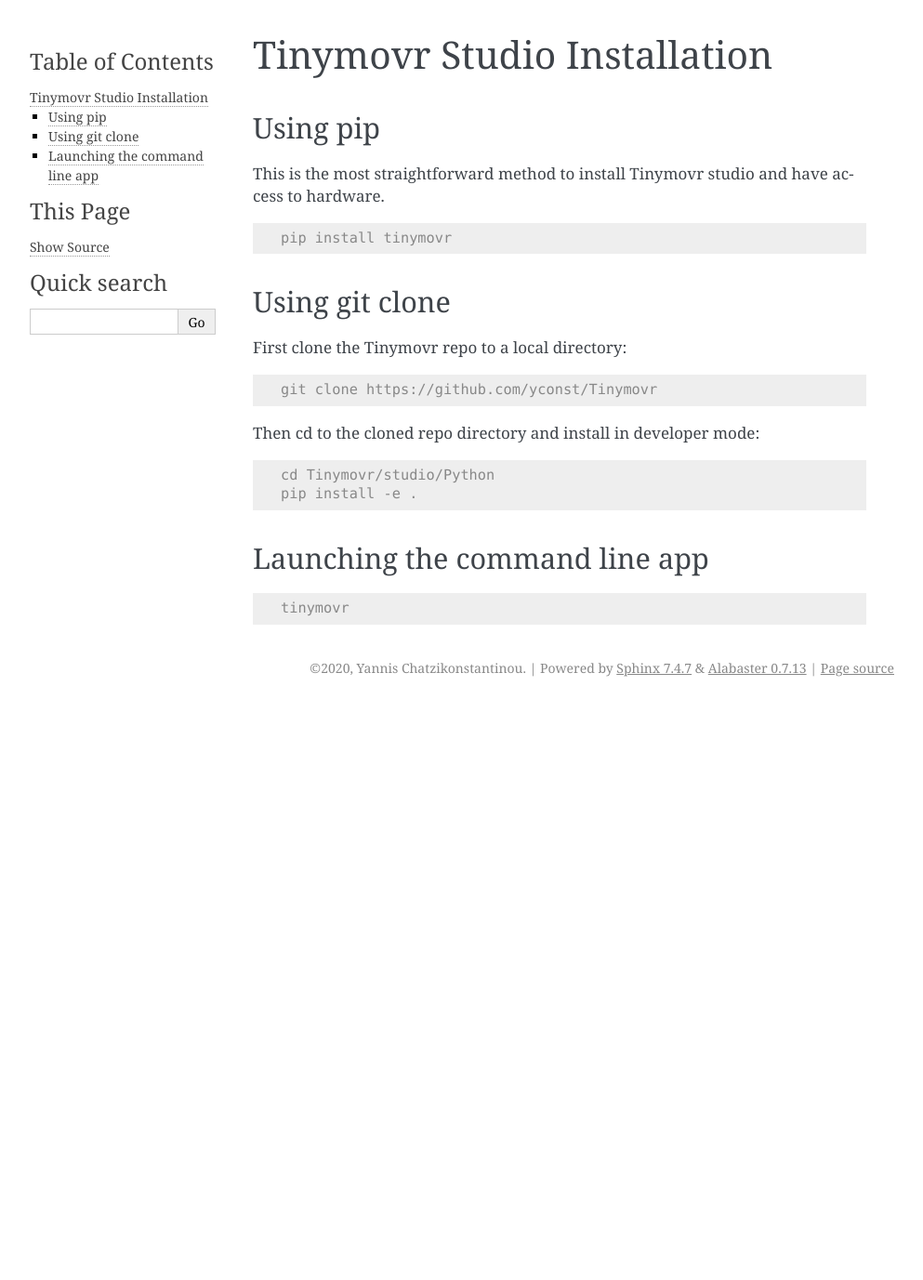
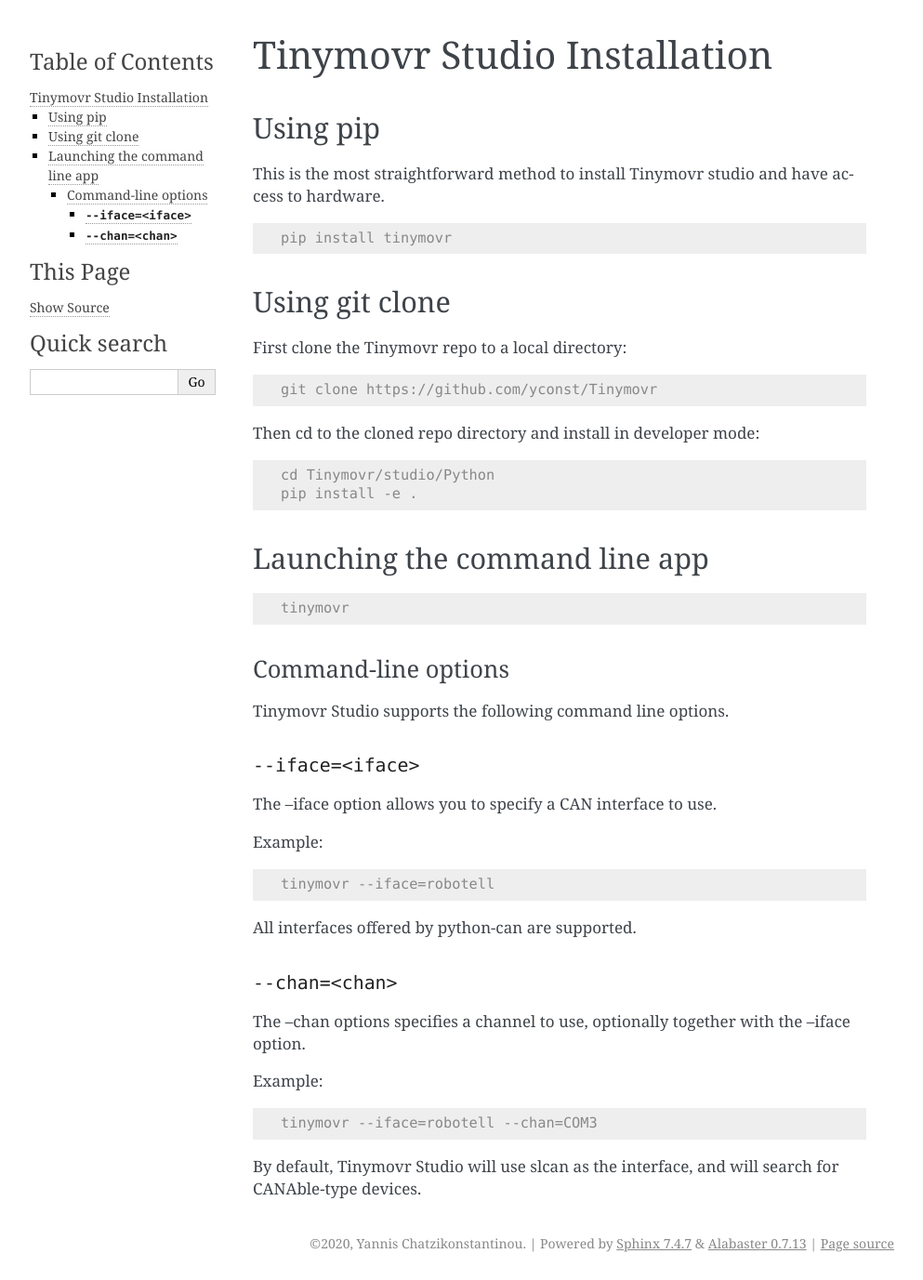
Before and after one commit to tinymovr/Tinymovr, a Sphinx documentation site: the page built from docs/studio/installation.rst, in a window 1280 px wide. Shown: the whole page at 93% size, without its empty margins (148-1141 px from the left). Built offline with Sphinx 7.4.7, drawn with Linux system fonts in a browser that asks for light colours; before the commit the page ends 900 px from its top, so only the background shows below that.

Commit message:
Command line option documentation

```diff
--- a/docs/studio/installation.rst
+++ b/docs/studio/installation.rst
@@ -33,3 +33,35 @@
 .. code-block:: console
 
     tinymovr
+
+Command-line options
+********************
+
+Tinymovr Studio supports the following command line options.
+
+
+``--iface=<iface>``
+===================
+
+The --iface option allows you to specify a CAN interface to use.
+
+Example:
+
+.. code-block:: console
+
+    tinymovr --iface=robotell
+
+All interfaces offered by python-can are supported.
+
+``--chan=<chan>``
+=================
+
+The --chan options specifies a channel to use, optionally together with the --iface option.
+
+Example:
+
+.. code-block:: console
+
+    tinymovr --iface=robotell --chan=COM3
+
+By default, Tinymovr Studio will use slcan as the interface, and will search for CANAble-type devices.
```
